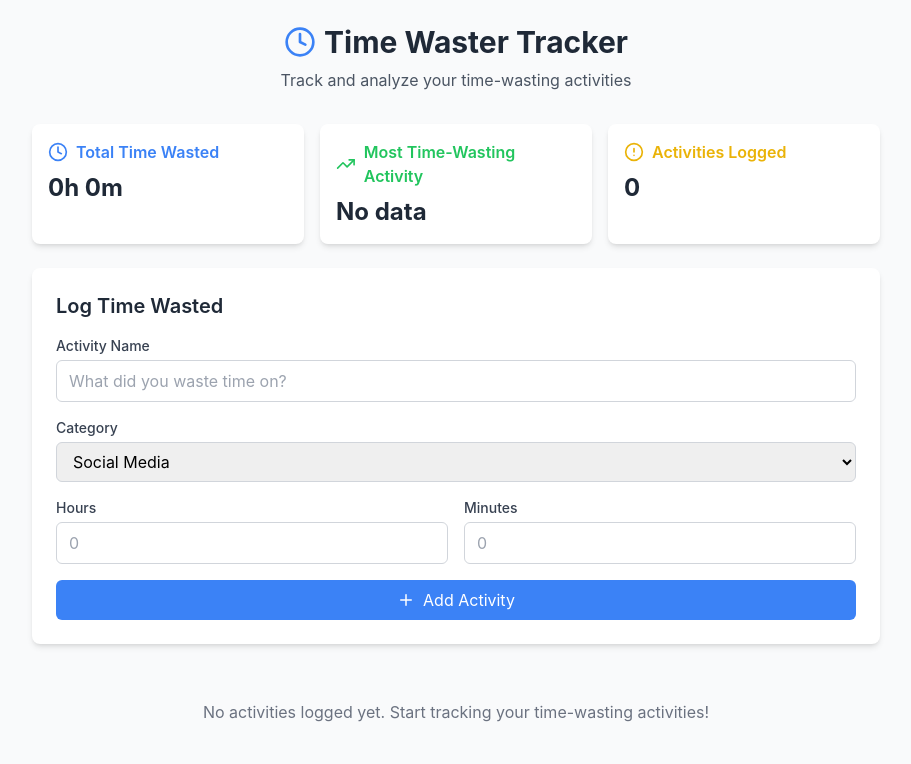
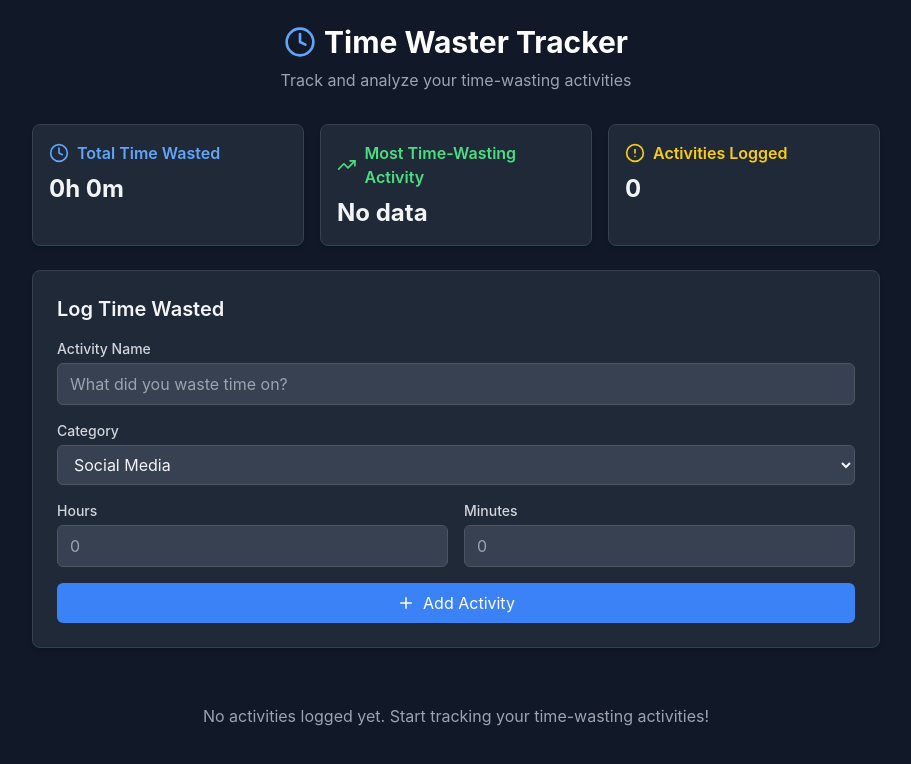
Before and after one commit to jaimedevelop/timeWastingApp, a React (Vite) app: page / in a window 1280 px wide. Shown: the top 764 px of the page, without its empty margins (184-1095 px from the left). Built offline with nearby package versions, Linux system fonts and the light colour scheme.

Commit message:
bolt.new changes sync 20241119202312

```diff
--- a/src/App.tsx
+++ b/src/App.tsx
@@ -31,14 +31,14 @@ function App() {
   };
 
   return (
-    <div className="min-h-screen bg-gray-50">
+    <div className="min-h-screen bg-gray-900">
       <div className="max-w-4xl mx-auto p-6">
         <header className="text-center mb-8">
           <div className="flex items-center justify-center gap-2 mb-2">
-            <Clock size={32} className="text-blue-500" />
-            <h1 className="text-3xl font-bold text-gray-800">Time Waster Tracker</h1>
+            <Clock size={32} className="text-blue-400" />
+            <h1 className="text-3xl font-bold text-white">Time Waster Tracker</h1>
           </div>
-          <p className="text-gray-600">Track and analyze your time-wasting activities</p>
+          <p className="text-gray-400">Track and analyze your time-wasting activities</p>
         </header>
 
         <Stats activities={activities} />
@@ -46,7 +46,7 @@ function App() {
 
         <div className="space-y-4">
           {activities.length === 0 ? (
-            <div className="text-center py-8 text-gray-500">
+            <div className="text-center py-8 text-gray-400">
               No activities logged yet. Start tracking your time-wasting activities!
             </div>
           ) : (
--- a/src/components/ActivityCard.tsx
+++ b/src/components/ActivityCard.tsx
@@ -13,28 +13,28 @@ export function ActivityCard({ activity, onDelete }: ActivityCardProps) {
   const minutes = Math.floor((activity.duration % 3600) / 60);
 
   return (
-    <div className="bg-white rounded-lg shadow-md p-4 hover:shadow-lg transition-shadow">
+    <div className="bg-gray-800 rounded-lg shadow-md p-4 hover:shadow-lg transition-shadow border border-gray-700">
       <div className="flex justify-between items-start mb-2">
         <div>
-          <h3 className="text-lg font-semibold text-gray-800">{activity.name}</h3>
-          <span className="text-sm text-gray-500 bg-gray-100 px-2 py-1 rounded-full">
+          <h3 className="text-lg font-semibold text-gray-100">{activity.name}</h3>
+          <span className="text-sm text-gray-400 bg-gray-700 px-2 py-1 rounded-full">
             {activity.category}
           </span>
         </div>
         <button
           onClick={() => onDelete(activity.id)}
-          className="text-gray-400 hover:text-red-500 transition-colors"
+          className="text-gray-500 hover:text-red-400 transition-colors"
         >
           <Trash2 size={18} />
         </button>
       </div>
-      <div className="flex items-center gap-2 text-gray-600">
+      <div className="flex items-center gap-2 text-gray-300">
         <Clock size={16} />
         <span className="text-sm">
           {hours > 0 ? `${hours}h ` : ''}{minutes}m wasted
         </span>
       </div>
-      <div className="text-xs text-gray-400 mt-2">
+      <div className="text-xs text-gray-500 mt-2">
         Added {formatDistanceToNow(activity.timestamp)} ago
       </div>
     </div>
--- a/src/components/AddActivityForm.tsx
+++ b/src/components/AddActivityForm.tsx
@@ -32,31 +32,31 @@ export function AddActivityForm({ onAdd }: AddActivityFormProps) {
   };
 
   return (
-    <form onSubmit={handleSubmit} className="bg-white rounded-lg shadow-md p-6 mb-6">
-      <h2 className="text-xl font-semibold mb-4 text-gray-800">Log Time Wasted</h2>
+    <form onSubmit={handleSubmit} className="bg-gray-800 rounded-lg shadow-md p-6 mb-6 border border-gray-700">
+      <h2 className="text-xl font-semibold mb-4 text-gray-100">Log Time Wasted</h2>
       <div className="space-y-4">
         <div>
-          <label className="block text-sm font-medium text-gray-700 mb-1">
+          <label className="block text-sm font-medium text-gray-300 mb-1">
             Activity Name
           </label>
           <input
             type="text"
             value={name}
             onChange={(e) => setName(e.target.value)}
-            className="w-full px-3 py-2 border border-gray-300 rounded-md focus:ring-2 focus:ring-blue-500 focus:border-blue-500"
+            className="w-full px-3 py-2 bg-gray-700 border border-gray-600 rounded-md focus:ring-2 focus:ring-blue-500 focus:border-blue-500 text-gray-100 placeholder-gray-400"
             placeholder="What did you waste time on?"
             required
           />
         </div>
 
         <div>
-          <label className="block text-sm font-medium text-gray-700 mb-1">
+          <label className="block text-sm font-medium text-gray-300 mb-1">
             Category
           </label>
           <select
             value={category}
             onChange={(e) => setCategory(e.target.value)}
-            className="w-full px-3 py-2 border border-gray-300 rounded-md focus:ring-2 focus:ring-blue-500 focus:border-blue-500"
+            className="w-full px-3 py-2 bg-gray-700 border border-gray-600 rounded-md focus:ring-2 focus:ring-blue-500 focus:border-blue-500 text-gray-100"
           >
             {categories.map((cat) => (
               <option key={cat} value={cat}>{cat}</option>
@@ -66,7 +66,7 @@ export function AddActivityForm({ onAdd }: AddActivityFormProps) {
 
         <div className="flex gap-4">
           <div className="flex-1">
-            <label className="block text-sm font-medium text-gray-700 mb-1">
+            <label className="block text-sm font-medium text-gray-300 mb-1">
               Hours
             </label>
             <input
@@ -74,12 +74,12 @@ export function AddActivityForm({ onAdd }: AddActivityFormProps) {
               min="0"
               value={hours}
               onChange={(e) => setHours(e.target.value)}
-              className="w-full px-3 py-2 border border-gray-300 rounded-md focus:ring-2 focus:ring-blue-500 focus:border-blue-500"
+              className="w-full px-3 py-2 bg-gray-700 border border-gray-600 rounded-md focus:ring-2 focus:ring-blue-500 focus:border-blue-500 text-gray-100 placeholder-gray-400"
               placeholder="0"
             />
           </div>
           <div className="flex-1">
-            <label className="block text-sm font-medium text-gray-700 mb-1">
+            <label className="block text-sm font-medium text-gray-300 mb-1">
               Minutes
             </label>
             <input
@@ -88,7 +88,7 @@ export function AddActivityForm({ onAdd }: AddActivityFormProps) {
               max="59"
               value={minutes}
               onChange={(e) => setMinutes(e.target.value)}
-              className="w-full px-3 py-2 border border-gray-300 rounded-md focus:ring-2 focus:ring-blue-500 focus:border-blue-500"
+              className="w-full px-3 py-2 bg-gray-700 border border-gray-600 rounded-md focus:ring-2 focus:ring-blue-500 focus:border-blue-500 text-gray-100 placeholder-gray-400"
               placeholder="0"
             />
           </div>
--- a/src/components/Stats.tsx
+++ b/src/components/Stats.tsx
@@ -20,32 +20,32 @@ export function Stats({ activities }: StatsProps) {
 
   return (
     <div className="grid grid-cols-1 md:grid-cols-3 gap-4 mb-6">
-      <div className="bg-white rounded-lg shadow-md p-4">
-        <div className="flex items-center gap-2 text-blue-500 mb-2">
+      <div className="bg-gray-800 rounded-lg shadow-md p-4 border border-gray-700">
+        <div className="flex items-center gap-2 text-blue-400 mb-2">
           <Clock size={20} />
           <h3 className="font-semibold">Total Time Wasted</h3>
         </div>
-        <p className="text-2xl font-bold text-gray-800">
+        <p className="text-2xl font-bold text-gray-100">
           {totalHours}h {totalMinutes}m
         </p>
       </div>
 
-      <div className="bg-white rounded-lg shadow-md p-4">
-        <div className="flex items-center gap-2 text-green-500 mb-2">
+      <div className="bg-gray-800 rounded-lg shadow-md p-4 border border-gray-700">
+        <div className="flex items-center gap-2 text-green-400 mb-2">
           <TrendingUp size={20} />
           <h3 className="font-semibold">Most Time-Wasting Activity</h3>
         </div>
-        <p className="text-2xl font-bold text-gray-800">
+        <p className="text-2xl font-bold text-gray-100">
           {topCategory ? topCategory[0] : 'No data'}
         </p>
       </div>
 
-      <div className="bg-white rounded-lg shadow-md p-4">
-        <div className="flex items-center gap-2 text-yellow-500 mb-2">
+      <div className="bg-gray-800 rounded-lg shadow-md p-4 border border-gray-700">
+        <div className="flex items-center gap-2 text-yellow-400 mb-2">
           <AlertCircle size={20} />
           <h3 className="font-semibold">Activities Logged</h3>
         </div>
-        <p className="text-2xl font-bold text-gray-800">
+        <p className="text-2xl font-bold text-gray-100">
           {activities.length}
         </p>
       </div>
--- a/src/index.css
+++ b/src/index.css
@@ -4,6 +4,7 @@
 
 body {
   font-family: 'Inter', system-ui, -apple-system, sans-serif;
+  @apply bg-gray-900;
 }
 
 @layer base {
```
Also changed, not shown: 1 other file (tests, documents, lock files or other folders).
